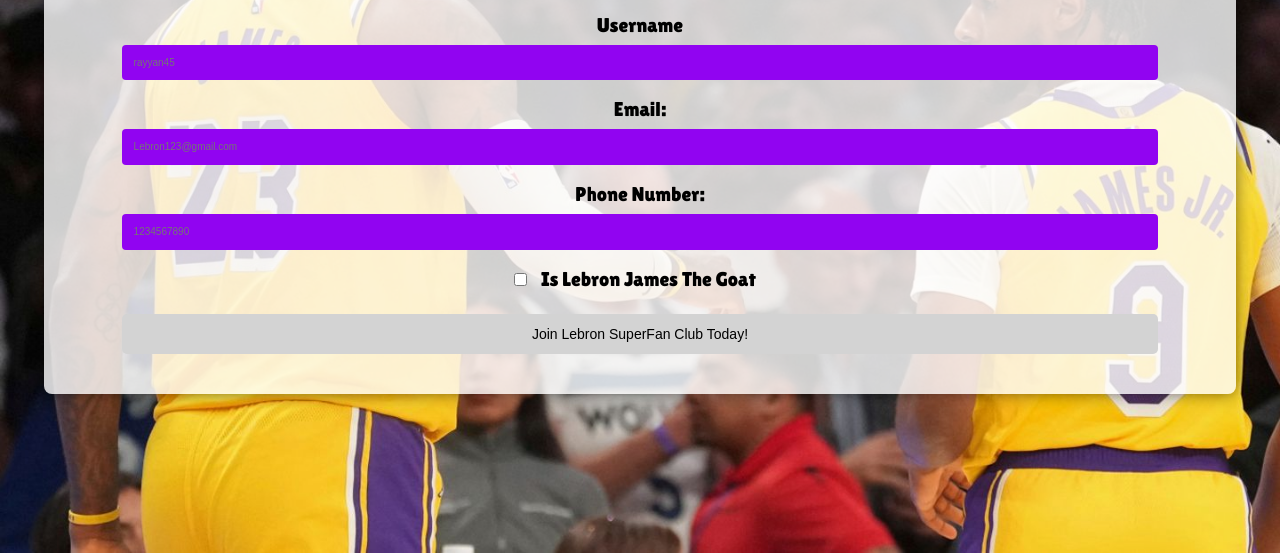
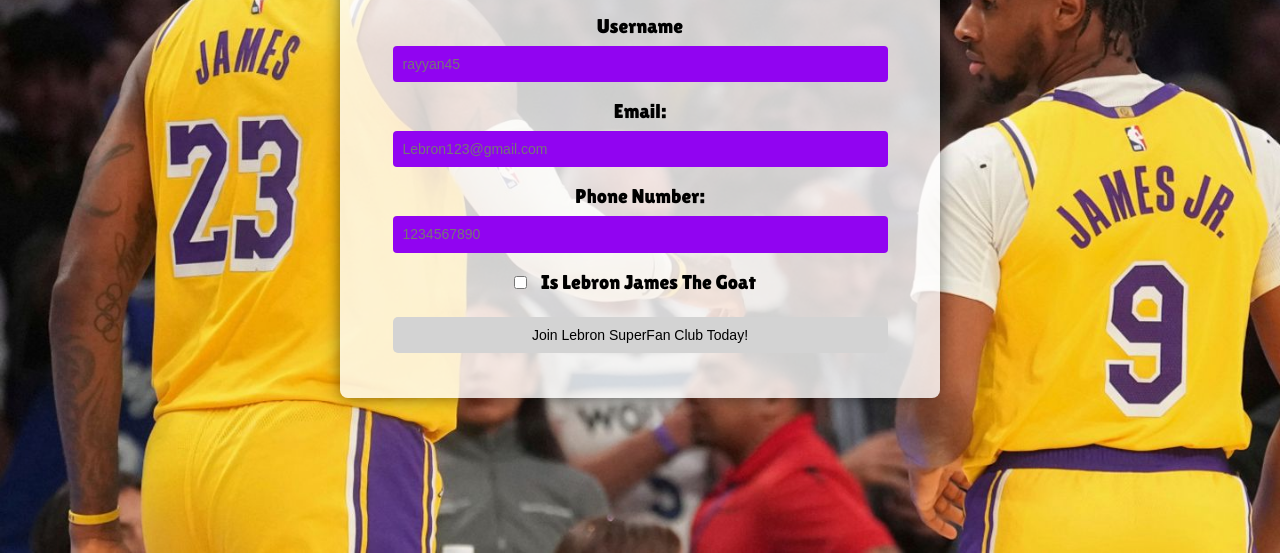
Before and after one commit to RayyanLabs/Project1, a plain HTML site: page index.html in a window 1280 px wide. Shown: the part 247-800 px from the top of the page. Drawn offline with nearby package versions, Linux system fonts and the light colour scheme; a web font is replaced by a local one.

Commit message:
adding media query phone

```diff
--- a/css/styles.css
+++ b/css/styles.css
@@ -100,3 +100,30 @@ input[type="submit"]:hover {
   display: inline-block;
   margin-right: 10px;
 }
+
+@media (min-width: 768px) {
+  #content {
+    width: 70%;
+    max-width: 550px;
+    padding: 25px;
+  }
+input[type="text"]{
+   font-size: 14px;
+   padding: 10px;
+}
+
+input[type="email"]{
+  font-size: 14px;
+  padding: 10px;
+}
+
+input[type="tel"] {
+ font-size: 14px;
+ padding: 10px;
+}
+
+input[type="submit"]{
+  font-size: 14px;
+  padding: 10px;
+  }
+}
```
